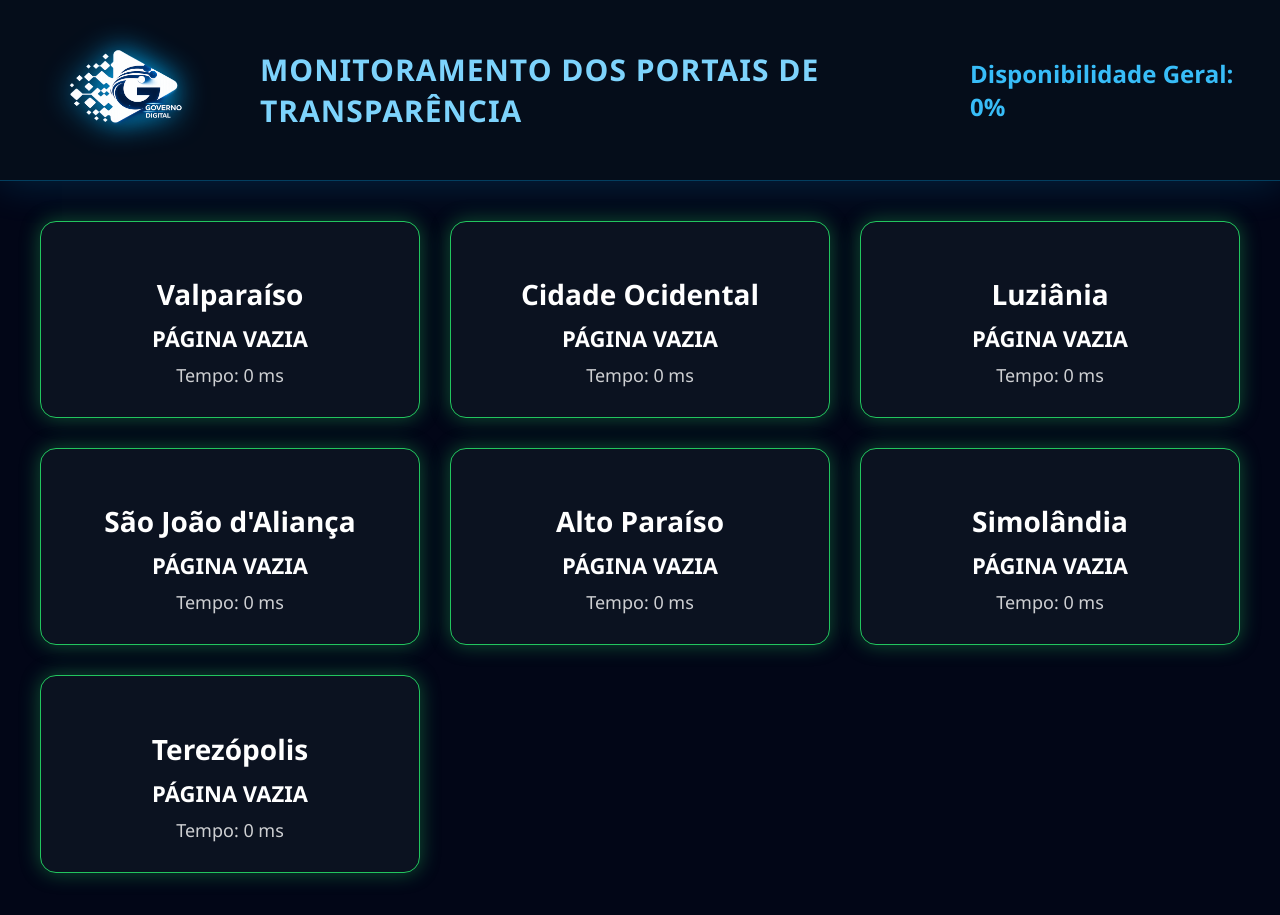
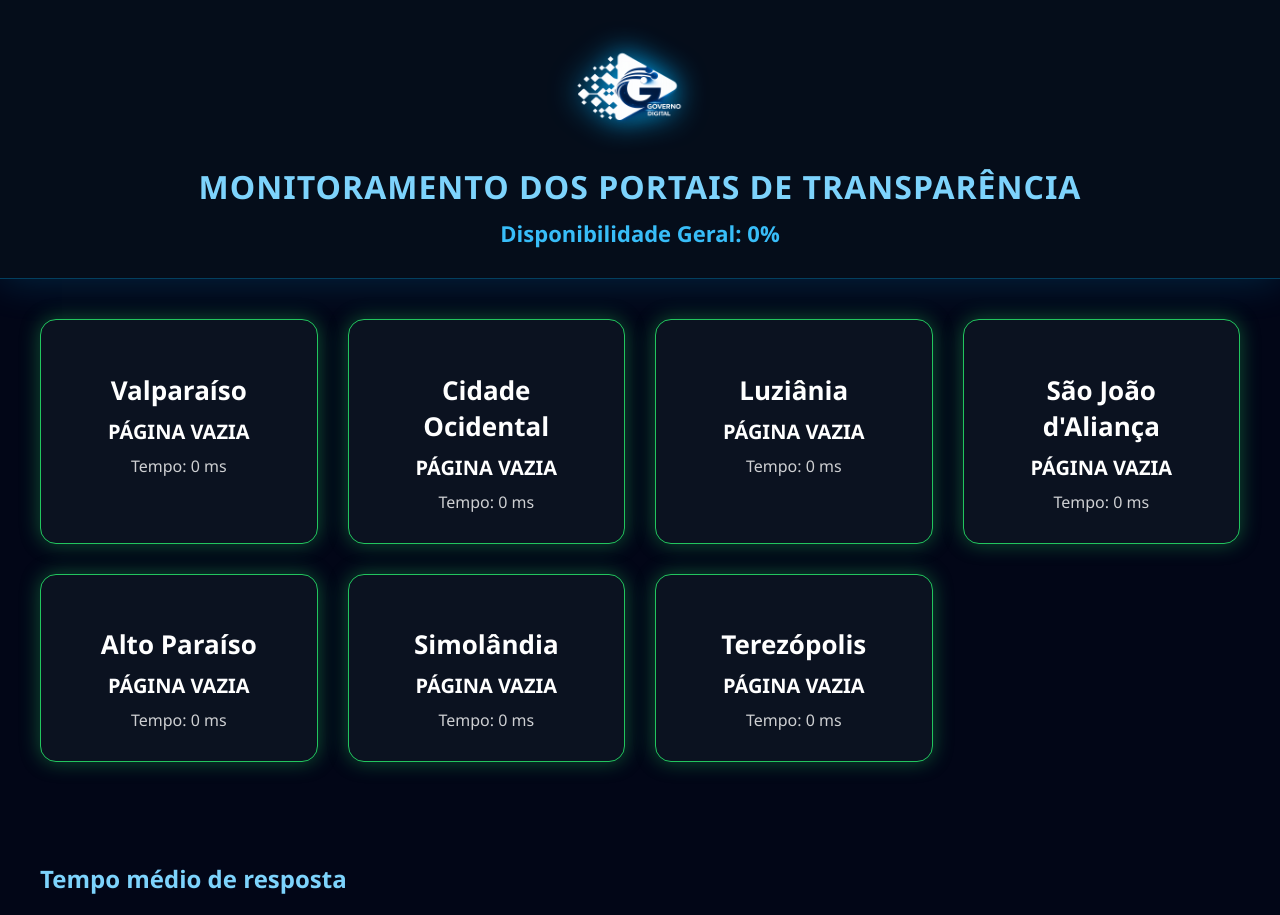
Before and after one commit to besttecsystem2025-cell/painel-noc-transparencia, a Flask app: page / in a window 1280 px wide. Shown: the top 915 px of the page. Run offline with Flask 3, Linux system fonts and the light colour scheme; data that the repository does not hold is empty.

Commit message:
Update dashboard.html

```diff
--- a/templates/dashboard.html
+++ b/templates/dashboard.html
@@ -22,45 +22,48 @@ color:white;
 
 header{
 background:#050d1a;
-padding:25px 40px;
+padding:30px 20px;
 display:flex;
+flex-direction:column;
 align-items:center;
-justify-content:space-between;
+justify-content:center;
+text-align:center;
 border-bottom:1px solid rgba(0,180,255,.3);
 box-shadow:0 0 40px rgba(0,180,255,.2);
 }
 
 .logo-area{
 display:flex;
+flex-direction:column;
 align-items:center;
-gap:25px;
+gap:15px;
 }
 
 .logo-area img{
-height:130px;
+height:120px;
+max-width:90%;
 filter: drop-shadow(0 0 15px #00b4ff);
 }
 
 h1{
-font-size:30px;
+font-size:32px;
 margin:0;
 color:#7dd3fc;
 letter-spacing:1px;
 }
 
-/* STATUS */
-
 .status-geral{
-font-size:24px;
+font-size:22px;
 color:#38bdf8;
 font-weight:bold;
+margin-top:10px;
 }
 
 /* GRID */
 
 .grid{
 display:grid;
-grid-template-columns:repeat(auto-fit,minmax(280px,1fr));
+grid-template-columns:repeat(auto-fit,minmax(260px,1fr));
 gap:30px;
 padding:40px;
 }
@@ -83,7 +86,7 @@ box-shadow:0 0 35px rgba(0,180,255,.5);
 }
 
 .card h2{
-font-size:28px;
+font-size:26px;
 margin-bottom:10px;
 }
 
@@ -106,13 +109,13 @@ animation:pulse 1.6s infinite;
 }
 
 .status{
-font-size:22px;
+font-size:20px;
 font-weight:bold;
 margin:10px 0;
 }
 
 .tempo{
-font-size:18px;
+font-size:16px;
 opacity:.8;
 }
 
@@ -147,6 +150,20 @@ color:#94a3b8;
 100%{transform:scale(1)}
 }
 
+/* RESPONSIVO */
+
+@media (max-width:700px){
+
+h1{
+font-size:26px;
+}
+
+.logo-area img{
+height:90px;
+}
+
+}
+
 </style>
 
 </head>
@@ -164,8 +181,7 @@ color:#94a3b8;
 </div>
 
 <div class="status-geral">
-Disponibilidade Geral:
-<span id="percentual">0%</span>
+Disponibilidade Geral: <span id="percentual">0%</span>
 </div>
 
 </header>
```
